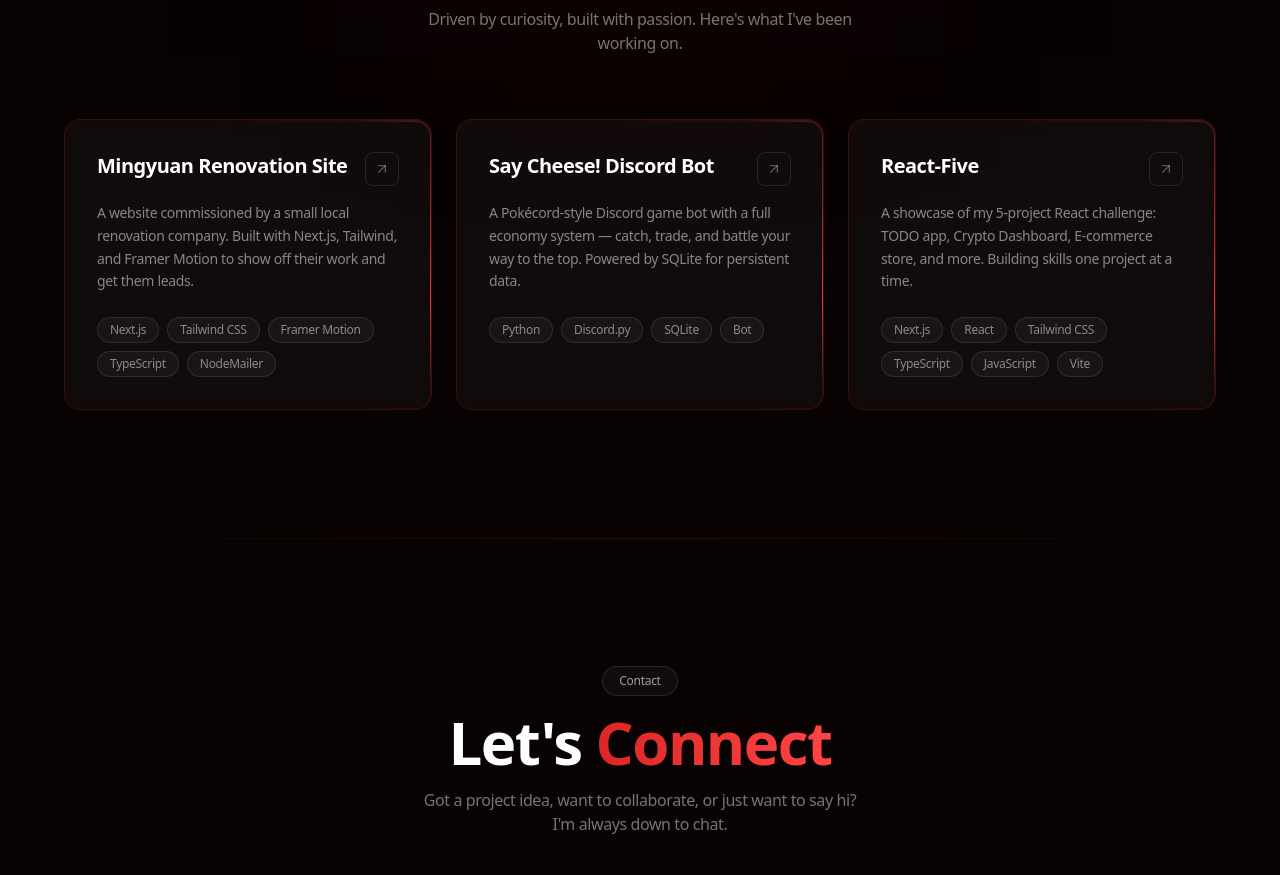
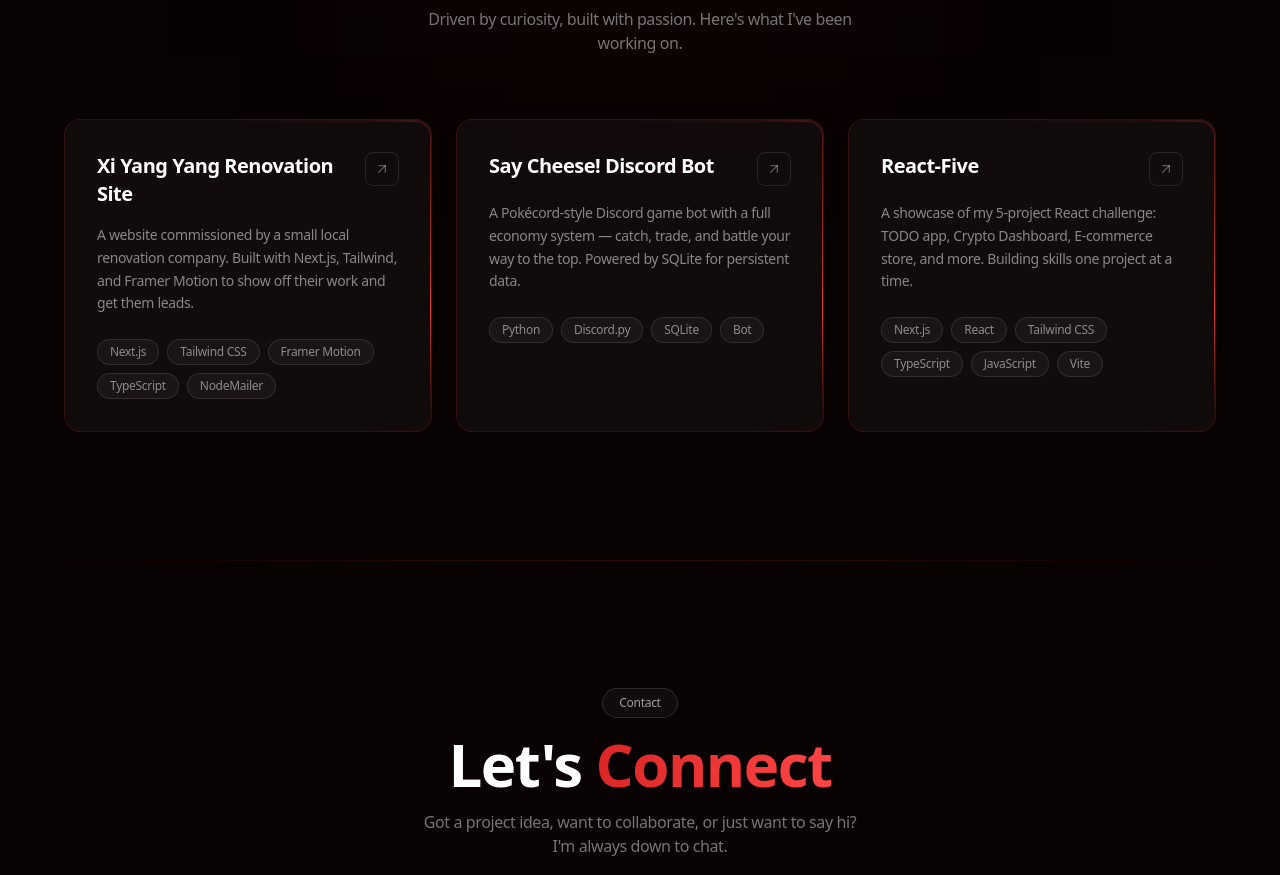
Before and after one commit to Bunz42/bunz-portfolio, a Next.js app: page / in a window 1280 px wide. Shown: the part 2823-3698 px from the top of the page. Built offline with nearby package versions, Linux system fonts and the light colour scheme.

Commit message:
rebranded

```diff
--- a/src/components/Projects.tsx
+++ b/src/components/Projects.tsx
@@ -5,11 +5,11 @@ import ProjectCard from "./ProjectCard";
 
 const projects = [
     {
-        title: "Mingyuan Renovation Site",
+        title: "Xi Yang Yang Renovation Site",
         description:
             "A website commissioned by a small local renovation company. Built with Next.js, Tailwind, and Framer Motion to show off their work and get them leads.",
         tags: ["Next.js", "Tailwind CSS", "Framer Motion", "TypeScript", "NodeMailer"],
-        href: "https://mingyuan-renovation.vercel.app/",
+        href: "https://xiyangyangrenovation.vercel.app/",
     },
     {
         title: "Say Cheese! Discord Bot",
```
